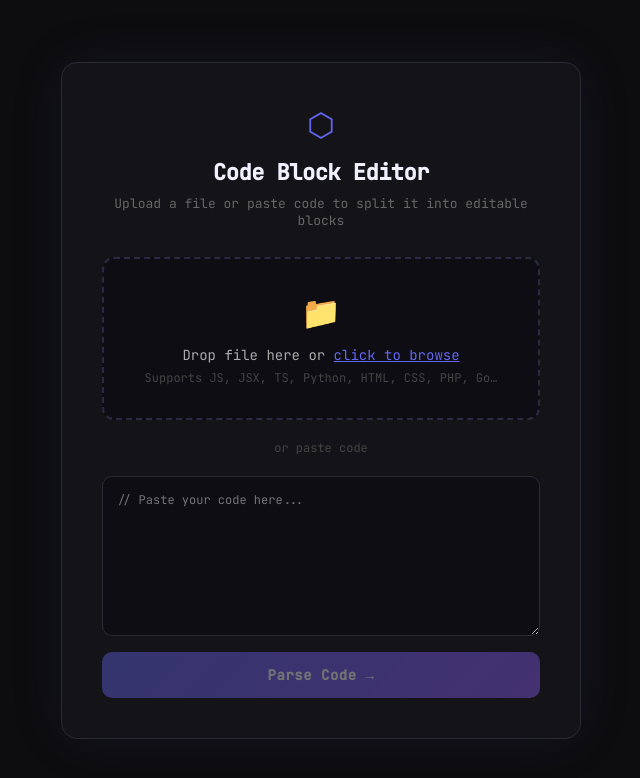
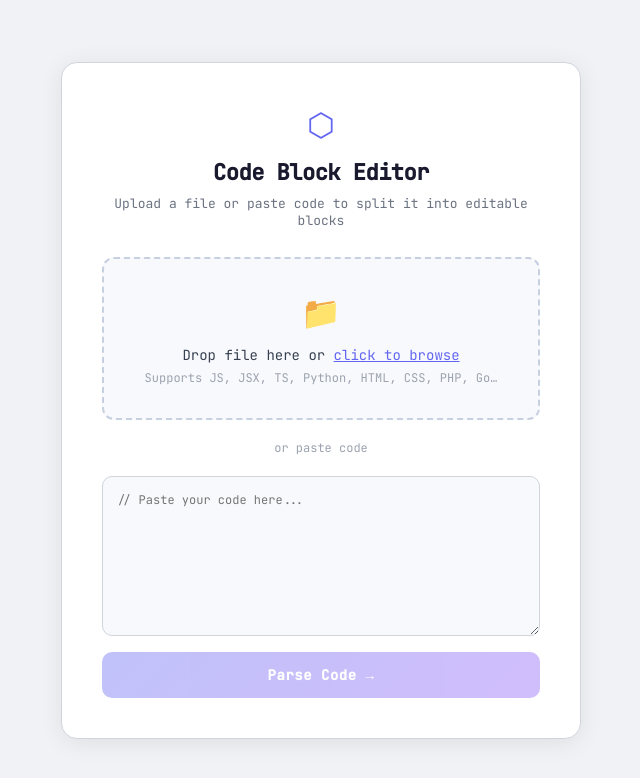
Before and after one commit to junmain936/arup-invoice-generator, a Next.js app: page /editor in a window 1280 px wide. Shown: the top 778 px of the page, without its empty margins (319-959 px from the left). Built offline with nearby package versions, Linux system fonts and the light colour scheme.

Commit message:
Update CodeBlockEditor.jsx

```diff
--- a/components/CodeBlockEditor.jsx
+++ b/components/CodeBlockEditor.jsx
@@ -1,6 +1,5 @@
+'use client'
 import { useState, useRef, useCallback } from "react";
-
-// ─── Parsers ────────────────────────────────────────────────────────────────
 
 function detectLanguage(code) {
   if (/^\s*<(!DOCTYPE|html|head|body)/i.test(code)) return "html";
@@ -16,7 +15,6 @@ function parseCodeIntoBlocks(code) {
   const blocks = [];
 
   if (lang === "html") {
-    // HTML: split by major tags
     const tagPattern = /(<(html|head|body|style|script|div|section|header|footer|main|nav|article)[^>]*>[\s\S]*?<\/\2>)/gi;
     let lastIndex = 0;
     let match;
@@ -25,9 +23,7 @@ function parseCodeIntoBlocks(code) {
     while ((match = regex.exec(code)) !== null) {
       if (match.index > lastIndex) {
         const between = code.slice(lastIndex, match.index).trim();
-        if (between) {
-          blocks.push({ id: idx++, name: `Block_${idx}`, code: between });
-        }
+        if (between) blocks.push({ id: idx++, name: `Block_${idx}`, code: between });
       }
       const tagName = match[2];
       blocks.push({ id: idx++, name: `<${tagName}>`, code: match[0] });
@@ -38,12 +34,10 @@ function parseCodeIntoBlocks(code) {
       if (remaining) blocks.push({ id: idx++, name: `Block_${idx}`, code: remaining });
     }
   } else if (lang === "python") {
-    // Python: split by def/class
     const lines = code.split("\n");
     let current = [];
     let currentName = "Module_Top";
     let idx = 0;
-
     for (const line of lines) {
       const defMatch = line.match(/^(def|class)\s+(\w+)/);
       if (defMatch && current.length > 0) {
@@ -55,25 +49,19 @@ function parseCodeIntoBlocks(code) {
         if (defMatch) currentName = `${defMatch[1]}_${defMatch[2]}`;
       }
     }
-    if (current.length > 0) {
-      blocks.push({ id: idx++, name: currentName, code: current.join("\n") });
-    }
+    if (current.length > 0) blocks.push({ id: idx++, name: currentName, code: current.join("\n") });
   } else {
-    // JS/JSX/TS: split by function/class/const arrow fn
     const lines = code.split("\n");
     let current = [];
     let currentName = "Top_Level";
     let depth = 0;
     let idx = 0;
     let inBlock = false;
-
     for (const line of lines) {
       const opens = (line.match(/\{/g) || []).length;
       const closes = (line.match(/\}/g) || []).length;
       depth += opens - closes;
-
       const fnMatch = line.match(/^(?:export\s+)?(?:async\s+)?(?:function\s+(\w+)|(?:const|let|var)\s+(\w+)\s*=\s*(?:async\s*)?\(|class\s+(\w+))/);
-
       if (fnMatch && depth <= 1 && current.length > 0) {
         blocks.push({ id: idx++, name: currentName, code: current.join("\n").trim() });
         current = [line];
@@ -86,7 +74,6 @@ function parseCodeIntoBlocks(code) {
           inBlock = true;
         }
       }
-
       if (depth === 0 && inBlock && current.length > 3) {
         blocks.push({ id: idx++, name: currentName, code: current.join("\n").trim() });
         current = [];
@@ -99,25 +86,21 @@ function parseCodeIntoBlocks(code) {
     }
   }
 
-  // Fallback: if only 1 block or none, split by blank lines / size
   if (blocks.length <= 1) {
     const parts = code.split(/\n{2,}/);
     return parts
       .map((part, i) => ({ id: i, name: `Block_${i + 1}`, code: part.trim() }))
       .filter((b) => b.code.length > 0);
   }
-
   return blocks;
 }
-
-// ─── Component ───────────────────────────────────────────────────────────────
 
 export default function CodeBlockEditor() {
   const [blocks, setBlocks] = useState([]);
   const [search, setSearch] = useState("");
   const [copied, setCopied] = useState(false);
   const [pasteVal, setPasteVal] = useState("");
-  const [view, setView] = useState("upload"); // "upload" | "editor"
+  const [view, setView] = useState("upload");
   const [fullCode, setFullCode] = useState("");
   const [updated, setUpdated] = useState(false);
   const fileRef = useRef();
@@ -165,15 +148,21 @@ export default function CodeBlockEditor() {
     setBlocks((prev) => prev.filter((b) => b.id !== id));
   };
 
+  // ── Merge with block names as comments ──
+  const buildFullCode = (blks) => {
+    return blks.map((b) => `// ── ${b.name} ──\n${b.code}`).join("\n\n");
+  };
+
   const handleUpdate = () => {
-    const merged = blocks.map((b) => b.code).join("\n\n");
+    const merged = buildFullCode(blocks);
     setFullCode(merged);
     setUpdated(true);
     setTimeout(() => setUpdated(false), 2000);
   };
 
   const handleCopy = () => {
-    navigator.clipboard.writeText(fullCode);
+    const merged = buildFullCode(blocks);
+    navigator.clipboard.writeText(merged);
     setCopied(true);
     setTimeout(() => setCopied(false), 2000);
   };
@@ -182,7 +171,7 @@ export default function CodeBlockEditor() {
     b.name.toLowerCase().includes(search.toLowerCase())
   );
 
-  // ── Upload Screen ──────────────────────────────────────────────────────────
+  // ── Upload Screen ──
   if (view === "upload") {
     return (
       <div style={styles.root}>
@@ -190,7 +179,6 @@ export default function CodeBlockEditor() {
           <div style={styles.logo}>⬡</div>
           <h1 style={styles.title}>Code Block Editor</h1>
           <p style={styles.sub}>Upload a file or paste code to split it into editable blocks</p>
-
           <div
             style={styles.dropZone}
             onClick={() => fileRef.current.click()}
@@ -210,9 +198,7 @@ export default function CodeBlockEditor() {
             <p style={styles.dropSub}>Supports JS, JSX, TS, Python, HTML, CSS, PHP, Go…</p>
             <input ref={fileRef} type="file" style={{ display: "none" }} onChange={handleFile} />
           </div>
-
           <div style={styles.divider}><span style={styles.dividerText}>or paste code</span></div>
-
           <textarea
             style={styles.pasteBox}
             placeholder="// Paste your code here..."
@@ -220,7 +206,6 @@ export default function CodeBlockEditor() {
             onChange={(e) => setPasteVal(e.target.value)}
             spellCheck={false}
           />
-
           <button
             style={{ ...styles.btn, opacity: pasteVal.trim() ? 1 : 0.4 }}
             disabled={!pasteVal.trim()}
@@ -233,10 +218,9 @@ export default function CodeBlockEditor() {
     );
   }
 
-  // ── Editor Screen ──────────────────────────────────────────────────────────
+  // ── Editor Screen ──
   return (
     <div style={styles.editorRoot}>
-      {/* Top Bar */}
       <div style={styles.topBar}>
         <button style={styles.backBtn} onClick={() => { setView("upload"); setPasteVal(""); setBlocks([]); }}>
           ← Back
@@ -249,20 +233,16 @@ export default function CodeBlockEditor() {
             value={search}
             onChange={(e) => setSearch(e.target.value)}
           />
-          {search && (
-            <button style={styles.clearSearch} onClick={() => setSearch("")}>✕</button>
-          )}
+          {search && <button style={styles.clearSearch} onClick={() => setSearch("")}>✕</button>}
         </div>
         <div style={styles.blockCount}>{filtered.length} block{filtered.length !== 1 ? "s" : ""}</div>
       </div>
 
-      {/* Blocks Area */}
       <div style={styles.blocksArea}>
         {filtered.length === 0 ? (
           <div style={styles.noMatch}>No blocks match "{search}"</div>
         ) : (
-          <>
-            {filtered.map((block, idx) => (
+          filtered.map((block, idx) => (
             <div key={block.id}>
               <BlockCard
                 block={block}
@@ -272,22 +252,16 @@ export default function CodeBlockEditor() {
                 onNameChange={handleNameChange}
                 onDelete={handleDeleteBlock}
               />
-                {/* Add Block button after each block */}
               <div style={styles.addBlockRow}>
-                  <button
-                    style={styles.addBlockBtn}
-                    onClick={() => handleAddBlock(block.id)}
-                  >
+                <button style={styles.addBlockBtn} onClick={() => handleAddBlock(block.id)}>
                   <span style={styles.addIcon}>＋</span> Add Block here
                 </button>
               </div>
             </div>
-            ))}
-          </>
+          ))
         )}
       </div>
 
-      {/* Bottom Fixed Bar */}
       <div style={styles.bottomBar}>
         <div style={styles.bottomLeft}>
           <span style={styles.fileTag}>📝 {blocks.length} blocks total</span>
@@ -296,23 +270,18 @@ export default function CodeBlockEditor() {
           <button style={styles.updateBtn} onClick={handleUpdate}>
             {updated ? "✓ Updated!" : "⟳ Update Full Code"}
           </button>
-          {fullCode && (
           <button style={styles.copyBtn} onClick={handleCopy}>
             {copied ? "✓ Copied!" : "⎘ Copy Full Code"}
           </button>
-          )}
         </div>
       </div>
 
-      {/* Full Code Preview (shows after update) */}
-      {fullCode && updated === false && view === "editor" && (
+      {fullCode && updated && (
         <FullCodePanel code={fullCode} onCopy={handleCopy} copied={copied} />
       )}
     </div>
   );
 }
-
-// ─── Block Card ───────────────────────────────────────────────────────────────
 
 function BlockCard({ block, index, onChange, onNameChange, onDelete }) {
   const [editing, setEditing] = useState(false);
@@ -348,16 +317,11 @@ function BlockCard({ block, index, onChange, onNameChange, onDelete }) {
           >
             {editing ? "✓ Done" : "✎ Edit"}
           </button>
-          <button
-            style={styles.deleteBtn}
-            onClick={() => onDelete(block.id)}
-            title="Delete block"
-          >
+          <button style={styles.deleteBtn} onClick={() => onDelete(block.id)} title="Delete block">
             🗑
           </button>
         </div>
       </div>
-
       <textarea
         style={{
           ...styles.codeBox,
@@ -373,8 +337,6 @@ function BlockCard({ block, index, onChange, onNameChange, onDelete }) {
   );
 }
 
-// ─── Full Code Panel ─────────────────────────────────────────────────────────
-
 function FullCodePanel({ code, onCopy, copied }) {
   const lines = code.split("\n").length;
   return (
@@ -386,22 +348,15 @@ function FullCodePanel({ code, onCopy, copied }) {
           {copied ? "✓ Copied!" : "⎘ Copy"}
         </button>
       </div>
-      <textarea
-        style={styles.fullCode}
-        value={code}
-        readOnly
-        spellCheck={false}
-      />
+      <textarea style={styles.fullCode} value={code} readOnly spellCheck={false} />
     </div>
   );
 }
 
-// ─── Styles ───────────────────────────────────────────────────────────────────
-
 const styles = {
   root: {
     minHeight: "100vh",
-    background: "#0d0d0f",
+    background: "#f0f2f5",
     display: "flex",
     alignItems: "center",
     justifyContent: "center",
@@ -409,13 +364,13 @@ const styles = {
     padding: "20px",
   },
   uploadCard: {
-    background: "#141418",
-    border: "1px solid #2a2a35",
+    background: "#ffffff",
+    border: "1.5px solid #d0d5dd",
     borderRadius: "16px",
     padding: "40px",
     maxWidth: "520px",
     width: "100%",
-    boxShadow: "0 0 60px rgba(99,102,241,0.08)",
+    boxShadow: "0 4px 24px rgba(0,0,0,0.08)",
   },
   logo: {
     fontSize: "32px",
@@ -426,7 +381,7 @@ const styles = {
   title: {
     margin: "0 0 8px",
     textAlign: "center",
-    color: "#f0f0ff",
+    color: "#1a1a2e",
     fontSize: "22px",
     fontWeight: "700",
     letterSpacing: "-0.5px",
@@ -434,23 +389,22 @@ const styles = {
   sub: {
     margin: "0 0 28px",
     textAlign: "center",
-    color: "#666",
+    color: "#6b7280",
     fontSize: "13px",
   },
   dropZone: {
-    border: "2px dashed #2a2a40",
+    border: "2px dashed #c7d0e0",
     borderRadius: "12px",
     padding: "32px 20px",
     textAlign: "center",
     cursor: "pointer",
-    transition: "border-color 0.2s",
-    background: "#0d0d13",
+    background: "#f8f9fc",
     marginBottom: "20px",
   },
   dropIcon: { fontSize: "32px", marginBottom: "12px" },
-  dropText: { color: "#aaa", fontSize: "14px", margin: "0 0 6px" },
+  dropText: { color: "#374151", fontSize: "14px", margin: "0 0 6px" },
   browse: { color: "#6366f1", textDecoration: "underline" },
-  dropSub: { color: "#444", fontSize: "12px", margin: 0 },
+  dropSub: { color: "#9ca3af", fontSize: "12px", margin: 0 },
   divider: {
     display: "flex",
     alignItems: "center",
@@ -458,20 +412,20 @@ const styles = {
     margin: "20px 0",
   },
   dividerText: {
-    color: "#444",
+    color: "#9ca3af",
     fontSize: "12px",
     whiteSpace: "nowrap",
-    background: "#141418",
+    background: "#ffffff",
     padding: "0 8px",
     margin: "0 auto",
   },
   pasteBox: {
     width: "100%",
     minHeight: "160px",
-    background: "#0d0d13",
-    border: "1px solid #2a2a35",
+    background: "#f8f9fc",
+    border: "1.5px solid #d0d5dd",
     borderRadius: "10px",
-    color: "#c0c0e0",
+    color: "#1f2937",
     fontFamily: "'JetBrains Mono', monospace",
     fontSize: "12px",
     padding: "14px",
@@ -494,12 +448,10 @@ const styles = {
     cursor: "pointer",
     fontFamily: "'JetBrains Mono', monospace",
     letterSpacing: "0.5px",
-    transition: "transform 0.1s",
   },
-  // Editor root
   editorRoot: {
     minHeight: "100vh",
-    background: "#0d0d0f",
+    background: "#f0f2f5",
     display: "flex",
     flexDirection: "column",
     fontFamily: "'JetBrains Mono', 'Fira Code', monospace",
@@ -509,18 +461,18 @@ const styles = {
     position: "sticky",
     top: 0,
     zIndex: 100,
-    background: "#101014",
-    borderBottom: "1px solid #1e1e28",
+    background: "#ffffff",
+    borderBottom: "1.5px solid #e5e7eb",
     padding: "12px 20px",
     display: "flex",
     alignItems: "center",
     gap: "12px",
-    boxShadow: "0 4px 20px rgba(0,0,0,0.4)",
+    boxShadow: "0 2px 8px rgba(0,0,0,0.06)",
   },
   backBtn: {
     background: "transparent",
-    border: "1px solid #2a2a38",
-    color: "#888",
+    border: "1.5px solid #d1d5db",
+    color: "#6b7280",
     padding: "7px 14px",
     borderRadius: "8px",
     cursor: "pointer",
@@ -542,10 +494,10 @@ const styles = {
   },
   searchInput: {
     width: "100%",
-    background: "#0d0d13",
-    border: "1px solid #2a2a38",
+    background: "#f8f9fc",
+    border: "1.5px solid #d1d5db",
     borderRadius: "8px",
-    color: "#d0d0f0",
+    color: "#1f2937",
     fontFamily: "'JetBrains Mono', monospace",
     fontSize: "13px",
     padding: "8px 36px 8px 36px",
@@ -557,13 +509,13 @@ const styles = {
     right: "10px",
     background: "transparent",
     border: "none",
-    color: "#555",
+    color: "#9ca3af",
     cursor: "pointer",
     fontSize: "12px",
     padding: "2px 4px",
   },
   blockCount: {
-    color: "#555",
+    color: "#9ca3af",
     fontSize: "12px",
     whiteSpace: "nowrap",
     minWidth: "70px",
@@ -578,25 +530,24 @@ const styles = {
   },
   noMatch: {
     textAlign: "center",
-    color: "#444",
+    color: "#9ca3af",
     padding: "60px 0",
     fontSize: "14px",
   },
-  // Card
   card: {
-    background: "#111116",
-    border: "1px solid #1e1e2c",
+    background: "#ffffff",
+    border: "2px solid #6366f1",
     borderRadius: "12px",
     overflow: "hidden",
-    transition: "border-color 0.2s",
+    boxShadow: "0 2px 8px rgba(99,102,241,0.08)",
   },
   cardHeader: {
     display: "flex",
     alignItems: "center",
     justifyContent: "space-between",
     padding: "10px 14px",
-    borderBottom: "1px solid #1a1a24",
-    background: "#0e0e14",
+    borderBottom: "1.5px solid #e5e7eb",
+    background: "#f5f3ff",
   },
   cardLeft: {
     display: "flex",
@@ -611,21 +562,22 @@ const styles = {
     minWidth: "28px",
   },
   blockName: {
-    color: "#a0a0c0",
+    color: "#4338ca",
     fontSize: "12px",
+    fontWeight: "600",
     cursor: "pointer",
     maxWidth: "200px",
     overflow: "hidden",
     textOverflow: "ellipsis",
     whiteSpace: "nowrap",
-    borderBottom: "1px dashed #333",
+    borderBottom: "1px dashed #a5b4fc",
     paddingBottom: "1px",
   },
   nameInput: {
-    background: "#0a0a12",
-    border: "1px solid #6366f1",
+    background: "#fff",
+    border: "1.5px solid #6366f1",
     borderRadius: "4px",
-    color: "#d0d0f0",
+    color: "#1f2937",
     fontFamily: "'JetBrains Mono', monospace",
     fontSize: "12px",
     padding: "2px 8px",
@@ -633,14 +585,14 @@ const styles = {
     maxWidth: "180px",
   },
   lineCount: {
-    color: "#333",
+    color: "#9ca3af",
     fontSize: "10px",
     whiteSpace: "nowrap",
   },
   editToggle: {
     background: "transparent",
-    border: "1px solid #2a2a38",
-    color: "#666",
+    border: "1.5px solid #d1d5db",
+    color: "#6b7280",
     padding: "5px 12px",
     borderRadius: "6px",
     cursor: "pointer",
@@ -656,10 +608,10 @@ const styles = {
   },
   codeBox: {
     width: "100%",
-    background: "#0a0a10",
+    background: "#fafafa",
     border: "none",
-    borderTop: "1px solid #141420",
-    color: "#b0b0d0",
+    borderTop: "1px solid #e5e7eb",
+    color: "#374151",
     fontFamily: "'JetBrains Mono', 'Fira Code', monospace",
     fontSize: "12px",
     padding: "14px",
@@ -670,33 +622,31 @@ const styles = {
     display: "block",
     overflow: "auto",
     cursor: "default",
-    transition: "background 0.2s, border-color 0.2s",
     minHeight: "80px",
   },
   codeBoxEditing: {
-    background: "#0d0d18",
-    borderTop: "1px solid #6366f155",
+    background: "#fffbeb",
+    borderTop: "1px solid #fbbf24",
     cursor: "text",
-    color: "#d0d0f0",
+    color: "#1f2937",
   },
-  // Bottom bar
   bottomBar: {
     position: "fixed",
     bottom: 0,
     left: 0,
     right: 0,
-    background: "#101014",
-    borderTop: "1px solid #1e1e28",
+    background: "#ffffff",
+    borderTop: "1.5px solid #e5e7eb",
     padding: "12px 20px",
     display: "flex",
     alignItems: "center",
     justifyContent: "space-between",
     zIndex: 200,
-    boxShadow: "0 -4px 20px rgba(0,0,0,0.5)",
+    boxShadow: "0 -2px 12px rgba(0,0,0,0.06)",
   },
   bottomLeft: { display: "flex", alignItems: "center", gap: "10px" },
   bottomRight: { display: "flex", alignItems: "center", gap: "10px" },
-  fileTag: { color: "#444", fontSize: "12px" },
+  fileTag: { color: "#9ca3af", fontSize: "12px" },
   updateBtn: {
     background: "linear-gradient(135deg, #6366f1, #8b5cf6)",
     border: "none",
@@ -709,16 +659,15 @@ const styles = {
     fontWeight: "700",
   },
   copyBtn: {
-    background: "#1a1a28",
-    border: "1px solid #2a2a40",
-    color: "#a0a0c8",
+    background: "#f3f4f6",
+    border: "1.5px solid #d1d5db",
+    color: "#374151",
     padding: "9px 18px",
     borderRadius: "8px",
     cursor: "pointer",
     fontSize: "12px",
     fontFamily: "'JetBrains Mono', monospace",
   },
-  // Add block row
   addBlockRow: {
     display: "flex",
     justifyContent: "center",
@@ -726,8 +675,8 @@ const styles = {
   },
   addBlockBtn: {
     background: "transparent",
-    border: "1px dashed #2a2a40",
-    color: "#4a4a6a",
+    border: "1.5px dashed #c7d2fe",
+    color: "#818cf8",
     borderRadius: "8px",
     padding: "6px 20px",
     fontSize: "11px",
@@ -736,30 +685,23 @@ const styles = {
     display: "flex",
     alignItems: "center",
     gap: "6px",
-    transition: "all 0.15s",
     letterSpacing: "0.3px",
   },
-  addIcon: {
-    fontSize: "14px",
-    color: "#5a5a8a",
-    lineHeight: 1,
-  },
+  addIcon: { fontSize: "14px", color: "#818cf8", lineHeight: 1 },
   deleteBtn: {
     background: "transparent",
-    border: "1px solid #2a2a38",
-    color: "#555",
+    border: "1.5px solid #fca5a5",
+    color: "#ef4444",
     borderRadius: "6px",
     padding: "5px 8px",
     cursor: "pointer",
     fontSize: "12px",
     lineHeight: 1,
-    transition: "all 0.15s",
   },
-  // Full panel
   fullPanel: {
     margin: "0 20px 20px",
-    background: "#0a0a12",
-    border: "1px solid #1e1e2c",
+    background: "#ffffff",
+    border: "1.5px solid #d1d5db",
     borderRadius: "12px",
     overflow: "hidden",
   },
@@ -768,18 +710,18 @@ const styles = {
     alignItems: "center",
     gap: "12px",
     padding: "10px 14px",
-    background: "#0e0e16",
-    borderBottom: "1px solid #1a1a24",
+    background: "#f9fafb",
+    borderBottom: "1px solid #e5e7eb",
   },
-  fullTitle: { color: "#8080b0", fontSize: "12px", flex: 1 },
-  fullMeta: { color: "#444", fontSize: "11px" },
+  fullTitle: { color: "#6366f1", fontSize: "12px", flex: 1, fontWeight: "600" },
+  fullMeta: { color: "#9ca3af", fontSize: "11px" },
   fullCode: {
     width: "100%",
     minHeight: "200px",
     maxHeight: "400px",
     background: "transparent",
     border: "none",
-    color: "#a0a0c0",
+    color: "#374151",
     fontFamily: "'JetBrains Mono', monospace",
     fontSize: "12px",
     padding: "14px",
```
Lines whose indentation alone changed are shown as unchanged.
